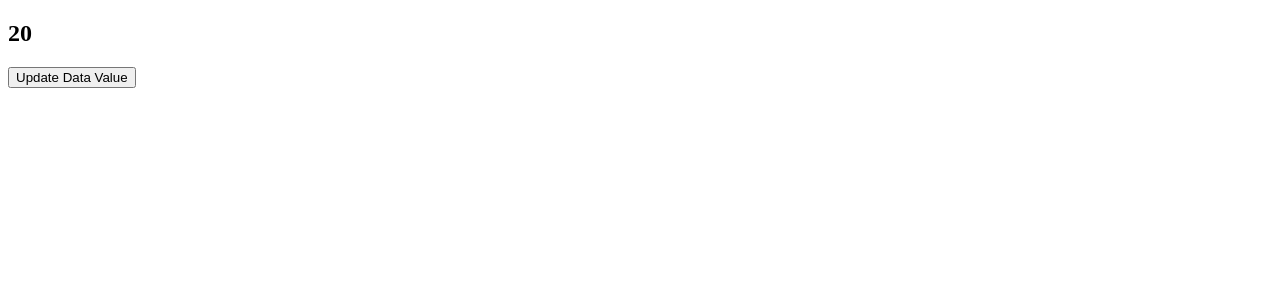
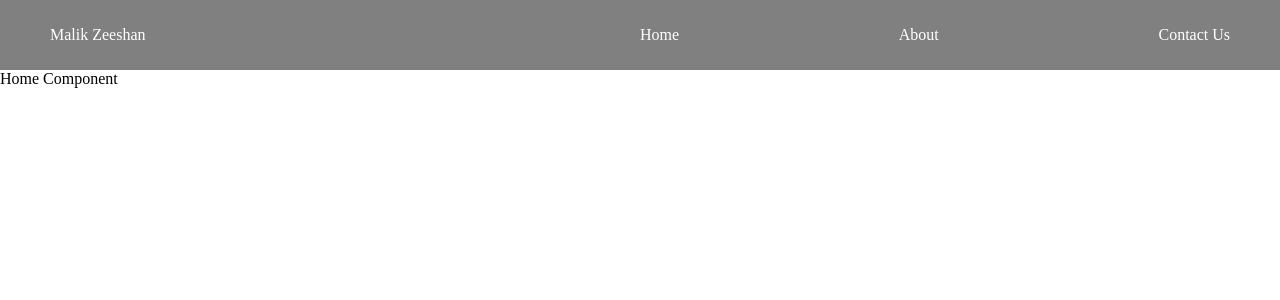
Before and after one commit to zeeshan187/ali-bhai-react, a React (Create React App) app: page / in a window 1280 px wide. Shown: the top 300 px of the page. Built offline with nearby package versions, Linux system fonts and the light colour scheme.

Commit message:
react routing

```diff
--- a/package.json
+++ b/package.json
@@ -10,6 +10,7 @@
     "react": "^18.3.1",
     "react-dom": "^18.3.1",
     "react-icons": "^5.3.0",
+    "react-router-dom": "^7.0.1",
     "react-scripts": "5.0.1",
     "web-vitals": "^2.1.4"
   },
--- a/src/App.jsx
+++ b/src/App.jsx
@@ -1,18 +1,31 @@
 import React from "react";
+import { useState } from "react";
+import Navbar from "./components/Navbar";
+import { BrowserRouter, Routes, Route } from 'react-router-dom'
 import Home from "./components/Home";
-import About from "./components/About";
+import About from './components/About'
+import Contact from "./components/Contact";
 function App() {
-  let data=20
-  let UpdateData=()=>{
-    data=40
-    console.log(data);
-  }
+
   return (
-    <div>
-      <h2>{data}</h2>
-      <button onClick={UpdateData}>Update Data Value</button>
-    </div>
+    <BrowserRouter>
+      <Navbar />
+      <Routes>
+        <Route path="/" element={<Home />} />
+        <Route path="/about" element={<About />} />
+        <Route path="/contact" element={<Contact />} />
+      </Routes>
+    </BrowserRouter>
   );
 }
 
 export default App;
+
+
+
+// class base comp  (by default)(state, componentDidMount, ComponentDidUpdate, ComponentDidUnMount)
+// functional base comp
+
+
+// HOOKS(the concepts that was by default in class base component but was not exist in functional base component)
+// (UseState, UseEffect, UseMemo, UseContext, UseRef)
--- a/src/components/About.jsx
+++ b/src/components/About.jsx
@@ -3,7 +3,7 @@ import Home from "./Home";
 function App() {
   return (
     <div>
-      <Home />
+     About Component
     </div>
   );
 }
--- /dev/null
+++ b/src/components/Contact.jsx
@@ -0,0 +1,11 @@
+import React from 'react'
+
+const Contact = () => {
+  return (
+    <div>
+      Contact Component
+    </div>
+  )
+}
+
+export default Contact
--- /dev/null
+++ b/src/components/Navbar.jsx
@@ -0,0 +1,21 @@
+import React, { useState } from 'react'
+import '../styles/navbar.css'
+import { Link } from 'react-router-dom'
+import { MdOutlineMenu } from "react-icons/md";
+
+const Navbar = () => {
+    const [isMobile, SetIsMobile]=useState(false)
+    return (
+        <div className='navbar'>
+            <span>Malik Zeeshan</span>
+            <ul className={`${isMobile?"menu_desktop":"menu"} `}>
+                <li onClick={()=>{SetIsMobile(!isMobile)}}><Link to="/">Home</Link></li>
+                <li onClick={()=>{SetIsMobile(!isMobile)}}><Link to="/about">About</Link></li>
+                <li onClick={()=>{SetIsMobile(!isMobile)}}><Link to="/contact">Contact Us</Link></li>
+            </ul>
+            <MdOutlineMenu className='menu_icon' onClick={()=>SetIsMobile(!isMobile)} />
+        </div>
+    )
+}
+
+export default Navbar
--- /dev/null
+++ b/src/styles/navbar.css
@@ -0,0 +1,54 @@
+*{
+    padding: 0px;
+    margin: 0px;
+}
+.navbar{
+    display: flex;
+    justify-content: space-between;
+    align-items: center;
+    height: 70px;
+    background-color: grey;
+    padding: 0px 50px;
+    color: white;
+}
+.menu{
+    display: flex;
+    justify-content: space-between;
+    align-items: center;
+    width: 50%;
+}
+.menu li, .menu_desktop li{
+    list-style: none;
+}
+.menu a, .menu_desktop a{
+    text-decoration: none;
+    color: white;
+}
+.menu_icon{
+    display: none;
+}
+.menu_desktop{
+    display: none;
+}
+@media screen and (max-width:600px) {
+    .menu_icon{
+        display: block;
+    }
+    .menu{
+        display: none;
+    }
+    .menu_desktop{
+        display: flex;
+        flex-direction: column;
+        position: absolute;
+        top: 71px;
+        right: 0px;
+        background-color: grey;
+        height: calc(100vh - 70px);
+        gap: 50px;
+        width: 150px;
+        align-items: center;
+        padding-top:50px ;
+
+    }
+}
```
Also changed, not shown: 1 other file (tests, documents, lock files or other folders).
